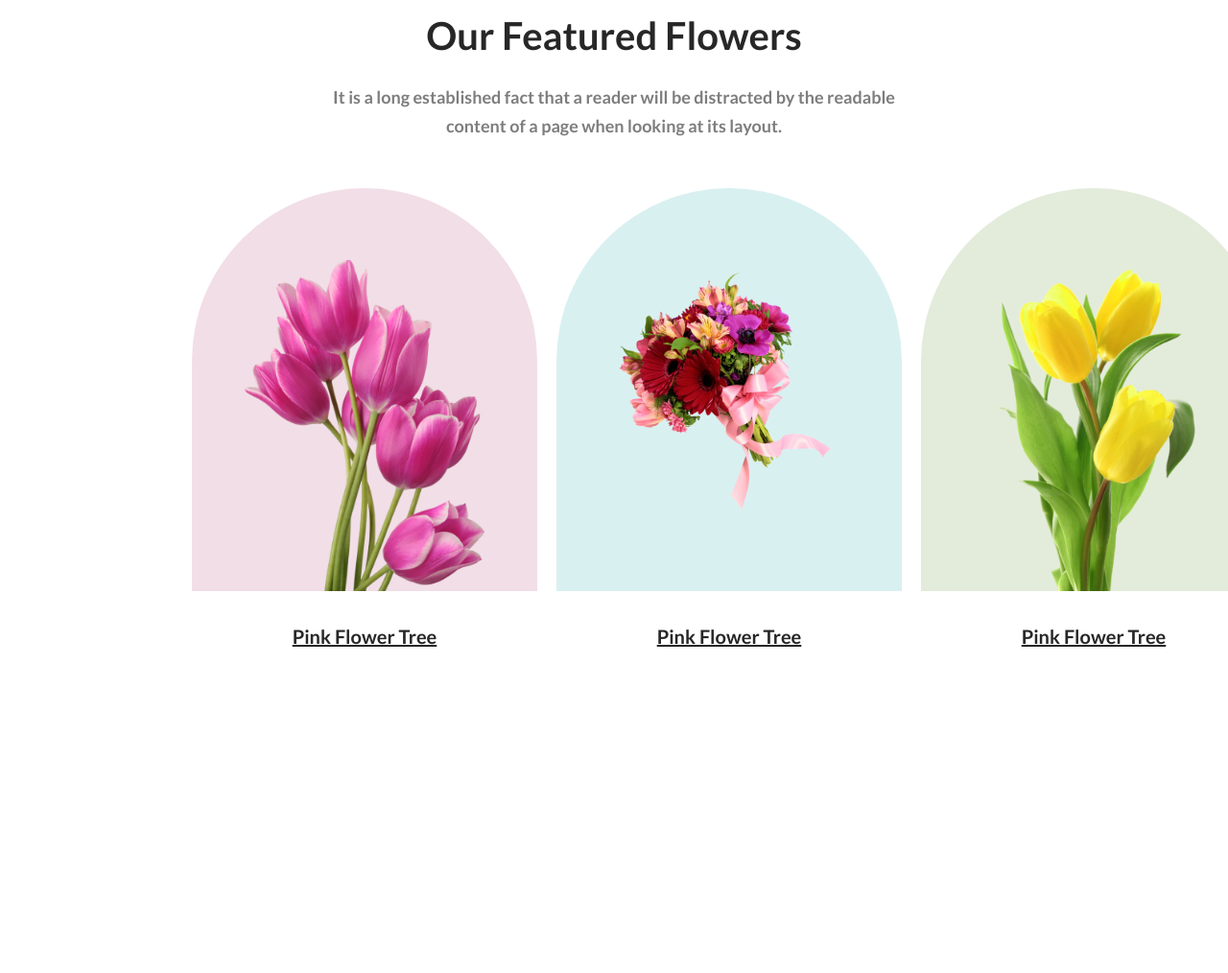
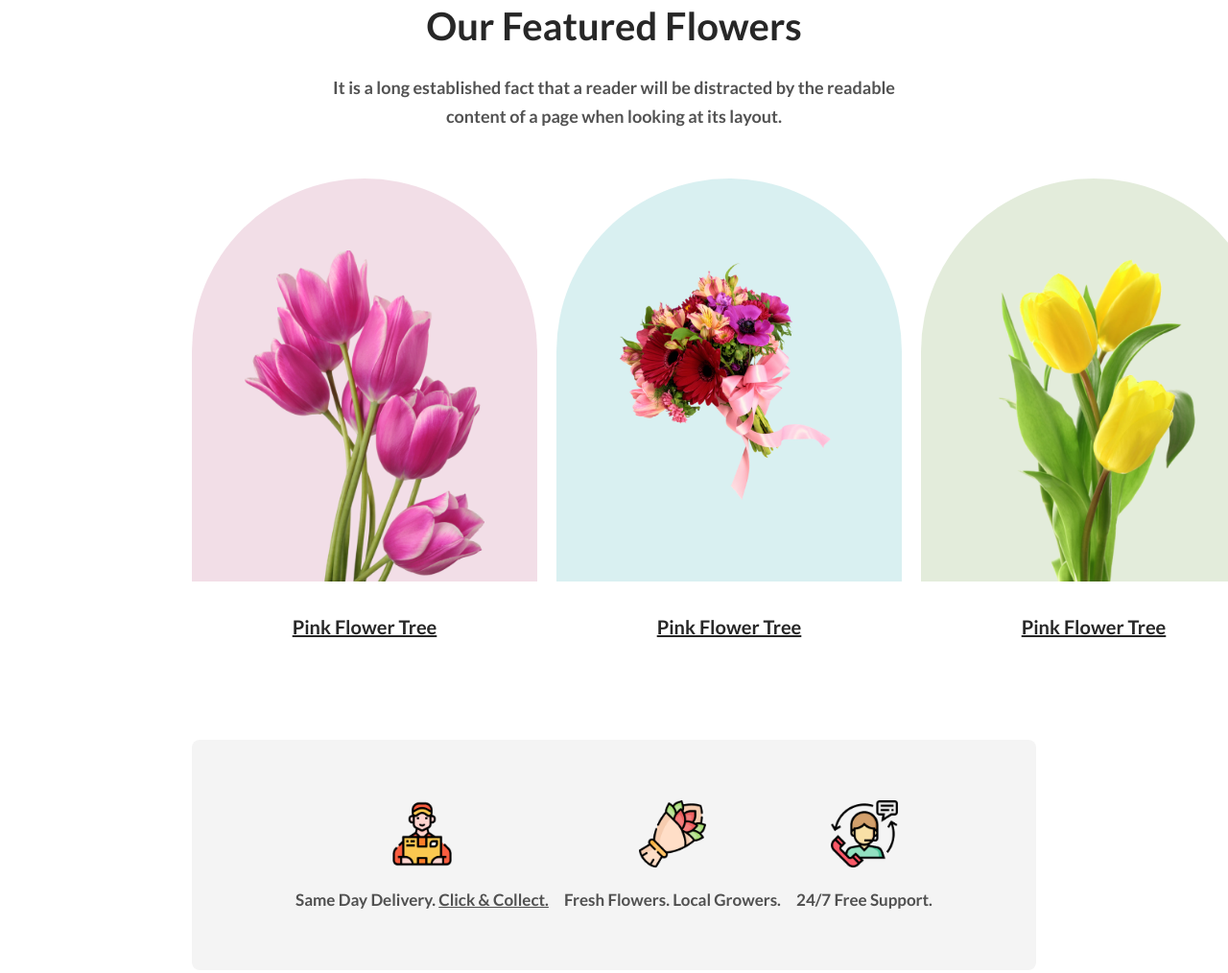
Before and after one commit to shaid30044/assignment-1, a plain HTML site: page index.html in a window 1280 px wide. Shown: the part 982-1996 px from the top of the page at 96% size. Before the commit the page ends 1743 px from the top, so only its background shows below. Drawn offline with Linux system fonts and the light colour scheme.

Commit message:
add delivery section

```diff
--- a/index.html
+++ b/index.html
@@ -73,6 +73,24 @@
                 </div>
             </div>
         </div>
+
+        <!-- delivery section -->
+
+        <div class="delivery">
+            <div class="delivery-column">
+                <img src="Flower Asset/Group 57.png" alt="" class="column-img">
+                <p class="column-info">Same Day Delivery. <span class="click">Click & Collect.</span></p>
+            </div>
+            <div class="delivery-column">
+                <img src="Flower Asset/Group 58.png" alt="" class="column-img">
+                <p class="column-info">Fresh Flowers. Local Growers.</p>
+            </div>
+            <div class="delivery-column">
+                <img src="Flower Asset/Group 59.png" alt="" class="column-img">
+                <p class="column-info">24/7 Free Support.</p>
+            </div>
+        </div>
+
     </main>
 </body>
 
--- a/style.css
+++ b/style.css
@@ -12,7 +12,7 @@ nav {
     align-items: center;
     background-color: #e65f7c;
     color: white;
-    padding: 15px;
+    padding: 10px;
 }
 
 .shop-name {
@@ -56,7 +56,7 @@ nav {
 }
 
 .banner-info {
-    color: rgba(39, 39, 39, 0.60);
+    color: rgba(39, 39, 39, 0.8);
     font-size: 18px;
     font-weight: 400;
     line-height: 30px;
@@ -97,7 +97,7 @@ nav {
 }
 
 .feature-info {
-    color: rgba(39, 39, 39, 0.60);
+    color: rgba(39, 39, 39, 0.8);
     text-align: center;
     font-size: 18px;
     font-weight: 400;
@@ -118,7 +118,9 @@ nav {
     text-align: center;
 }
 
-.img-bg-1, .img-bg-2, .img-bg-3 {
+.img-bg-1,
+.img-bg-2,
+.img-bg-3 {
     width: 360px;
     height: 420px;
     border: 0 solid black;
@@ -152,10 +154,46 @@ nav {
     line-height: 35px;
     text-decoration-line: underline;
     margin-top: 30px;
-    margin-bottom: 80px;
+    margin-bottom: 100px;
     cursor: pointer;
 }
 
 .card-info:hover {
     color: #e65f7c;
 }
+
+/* delivery style */
+
+.delivery {
+    height: 240px;
+    padding: 0 100px;
+    margin: 0 200px;
+    margin-bottom: 100px;
+    border-radius: 8px;
+    background: rgba(39, 39, 39, 0.05);
+    display: flex;
+    justify-content: space-around;
+    align-items: center;
+    text-align: center;
+}
+
+.column-img {
+    width: 70px;
+    height: 70px;
+    margin-bottom: 20px;
+}
+
+.column-info {
+    color: rgba(39, 39, 39, 0.8);
+    font-size: 17px;
+    font-weight: 600;
+}
+
+.click {
+    text-decoration-line: underline;
+    cursor: pointer;
+}
+
+.click:hover {
+    color: #e65f7c;
+}
```
